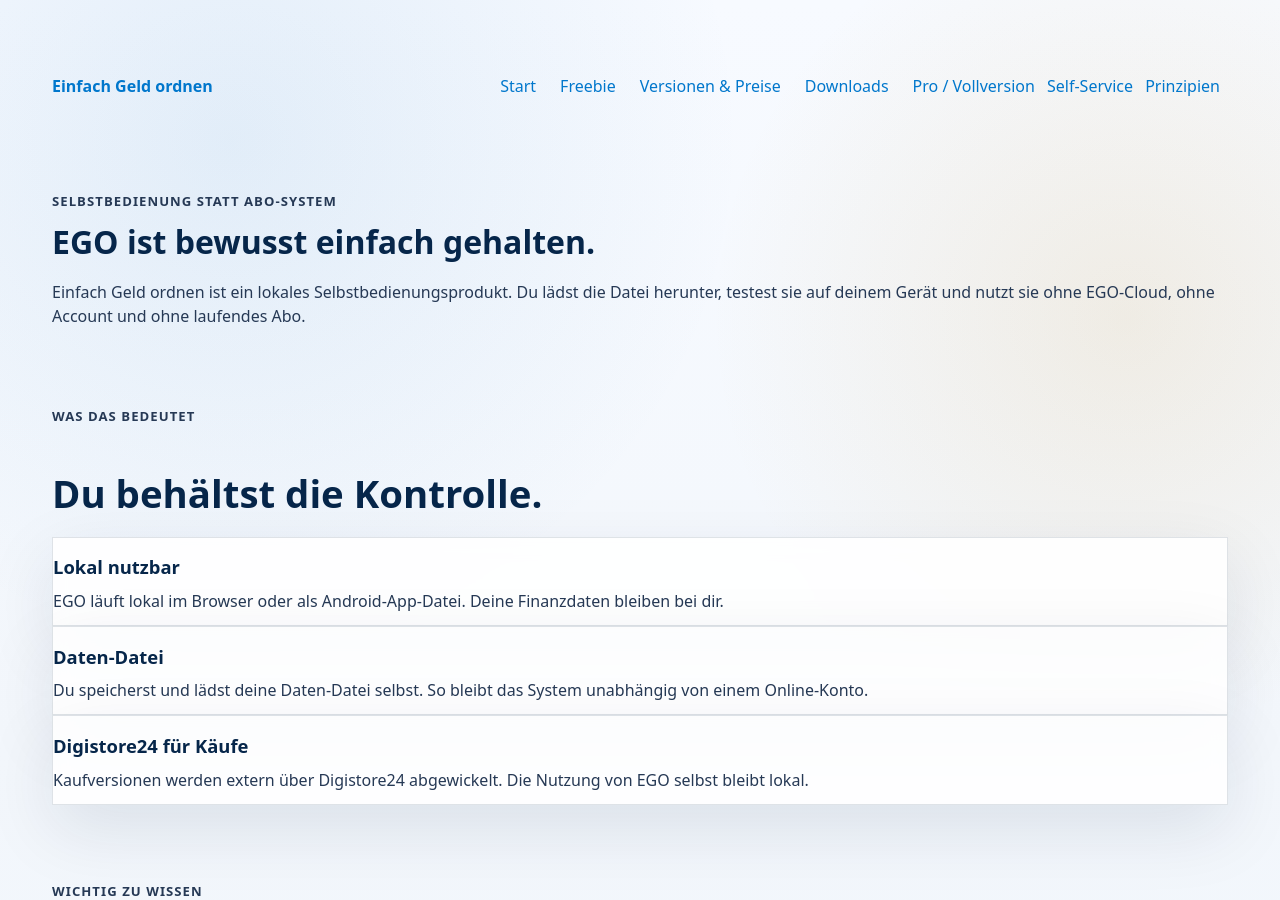
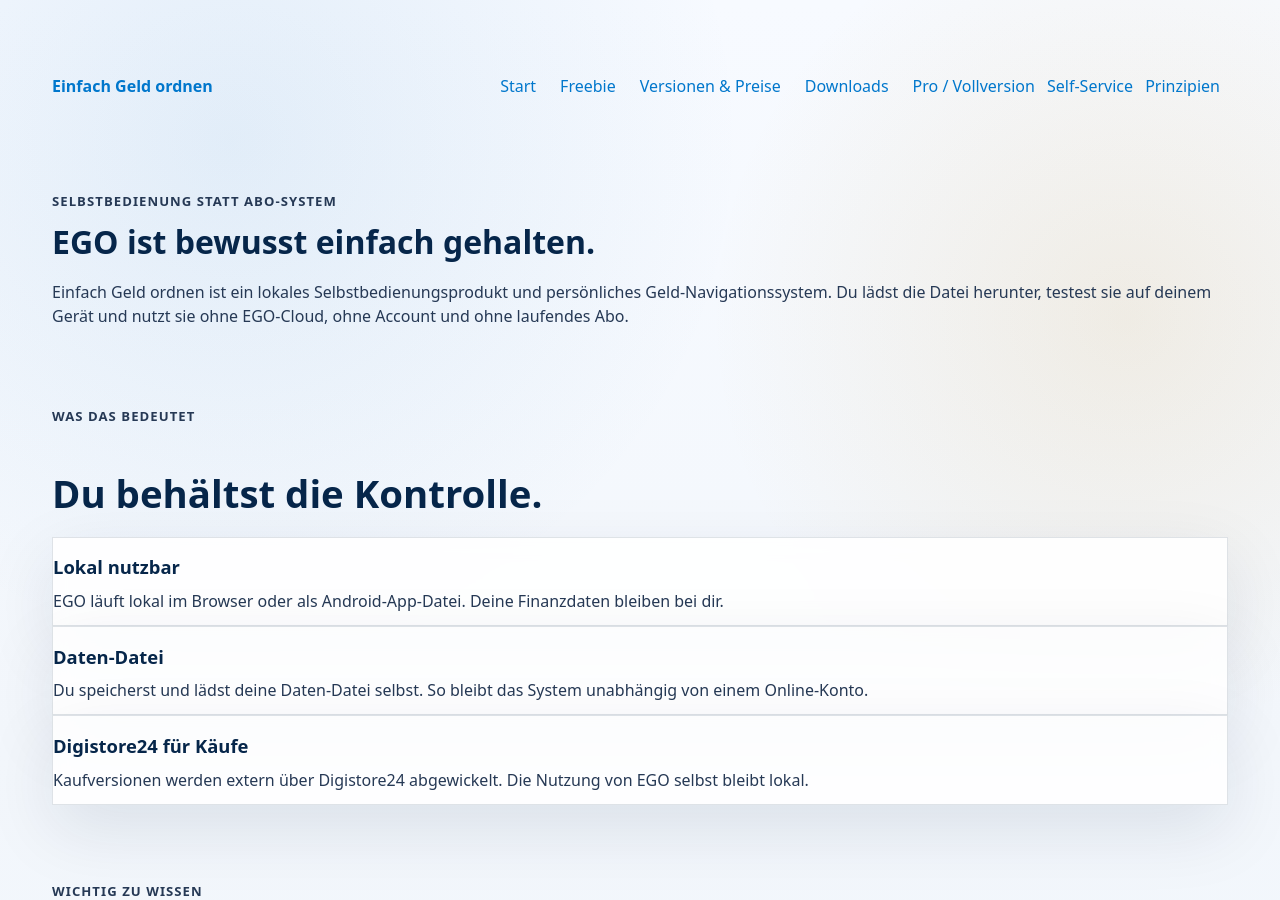
Before and after one commit to gluecklich-tools/einfach-geld-ordnen, a Jekyll site: the page built from seiten/self-service.md, in a window 1280 px wide and 900 px high. Built offline with Jekyll 4.4.1, drawn with Linux system fonts in a browser that asks for light colours.

Commit message:
Preislogik und Positionierung auf Geld-Navigationssystem schärfen

```diff
--- a/seiten/self-service.md
+++ b/seiten/self-service.md
@@ -1,7 +1,7 @@
 ---
 layout: default
 title: "Self-Service"
-description: "EGO ist ein lokales Selbstbedienungsprodukt: herunterladen, testen, lokal nutzen – ohne Cloud, ohne Account und ohne Abo."
+description: "EGO ist ein lokales Selbstbedienungsprodukt und persönliches Geld-Navigationssystem: herunterladen, testen, lokal nutzen – ohne Cloud, ohne Account und ohne Abo."
 permalink: /seiten/self-service.html
 ---
 
@@ -9,7 +9,7 @@ permalink: /seiten/self-service.html
   <p class="ego-kicker">Selbstbedienung statt Abo-System</p>
   <h1>EGO ist bewusst einfach gehalten.</h1>
   <p>
-    Einfach Geld ordnen ist ein lokales Selbstbedienungsprodukt. Du lädst die Datei herunter,
+    Einfach Geld ordnen ist ein lokales Selbstbedienungsprodukt und persönliches Geld-Navigationssystem. Du lädst die Datei herunter,
     testest sie auf deinem Gerät und nutzt sie ohne EGO-Cloud, ohne Account und ohne laufendes Abo.
   </p>
 </section>
```
Also changed, not shown: index.md (+1 -1 lines), seiten/freebie.md (+1 -1 lines), seiten/versionen.md (+2 -2 lines), seiten/vollversion.md (+2 -2 lines).
